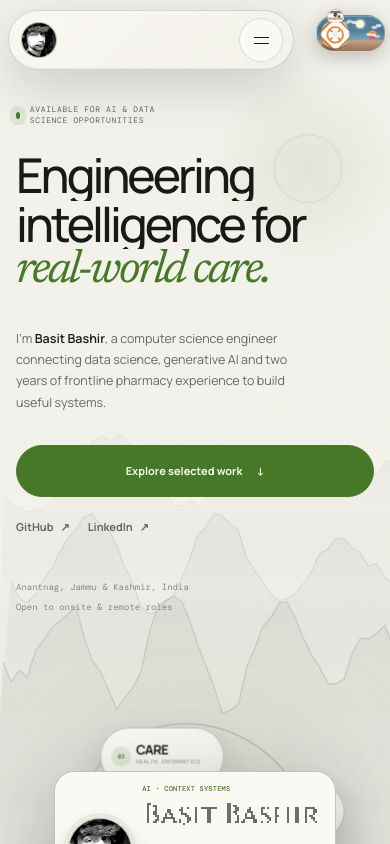
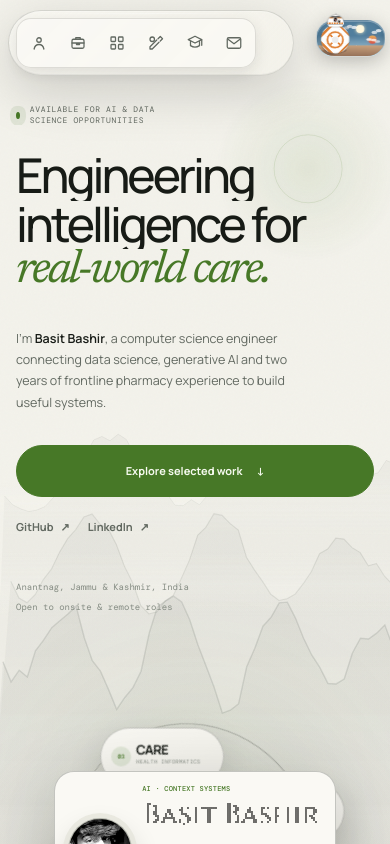
Before and after one commit to BasitBashirMaharaza/RBM-Port, a React (Vite) app: page / in a window 390 px wide. Shown: the top 844 px of the page. Built offline with nearby package versions, Linux system fonts and the light colour scheme; a web font is replaced by a local one.

Commit message:
Match mobile navigation to desktop tabs

```diff
--- a/src/styles.css
+++ b/src/styles.css
@@ -302,8 +302,7 @@ footer { padding: 28px 0; background: var(--bg); border-top: 1px solid var(--lin
 @media (max-width: 1120px) {
   .site-header { left: 12px; width: calc(100% - 124px); max-width: none; transform: none; }
   .site-header.header-hidden { transform: translateY(-145%); }
-  .desktop-nav { display: none; }.menu-button { display: grid; }.header-actions { margin-left: auto; }.header-actions .nav-cta { display: none; }.header-switch-dock { top: 17px; left: auto; right: 12px; }
-  .mobile-menu { z-index: 95; background: linear-gradient(180deg, color-mix(in srgb, var(--bg) 97%, transparent), var(--bg) 34%); }
+  .desktop-nav { display: flex; width: 100%; margin-left: 0; }.menu-button, .mobile-menu { display: none; }.header-actions .nav-cta { display: none; }.header-switch-dock { top: 26px; left: auto; right: 12px; }
   .hero-layout { grid-template-columns: minmax(0, 1fr) 430px; gap: 30px; }.hero h1 { font-size: clamp(52px, 8vw, 92px); }
   .section-heading { grid-template-columns: 150px 1fr; }.section-aside { grid-column: 2; margin-top: -20px; }
   .about-grid { grid-template-columns: 1fr 1fr; }.profile-card { grid-column: 1 / -1; grid-template-columns: 100px 1fr 1fr; align-items: center; padding: 30px 0 0; border-left: 0; border-top: 1px solid var(--line); }
@@ -324,12 +323,12 @@ footer { padding: 28px 0; background: var(--bg); border-top: 1px solid var(--lin
 }
 
 @media (max-width: 560px) {
-  :root { --gutter: 20px; --section-gap: 92px; }.site-header { top: 10px; left: 10px; width: calc(100% - 112px); min-height: 58px; padding: 7px 10px 7px 12px; }.brand-avatar { width: 36px; height: 36px; }.header-switch-dock { top: 15px; left: auto; right: 6px; transform: scale(.9); transform-origin: top right; }.header-switch-dock.header-hidden { transform: translateY(-145%) scale(.9); }.mobile-menu { padding: 96px 20px 30px; }
+  :root { --gutter: 20px; --section-gap: 92px; }.site-header { top: 10px; left: 10px; width: calc(100% - 112px); min-height: 58px; padding: 7px; }.brand { display: none; }.desktop-nav { min-width: 0; }.expandable-tabs { width: 100%; gap: 2px; padding: 3px; border-radius: 15px; }.expandable-separator { display: none; }.expandable-tab, .expandable-tab.is-selected { grid-template-columns: 1fr; gap: 0; min-width: 0; width: 100%; height: 42px; padding: 0; border-radius: 11px; place-items: center; }.expandable-tab > span { display: none; }.expandable-tab svg { width: 18px; height: 18px; }.header-switch-dock { top: 18px; left: auto; right: 6px; transform: scale(.9); transform-origin: top right; }.header-switch-dock.header-hidden { transform: translateY(-145%) scale(.9); }.mobile-menu { display: none; }
   .hero { padding-top: 104px; }.hero h1 { max-width: 360px; font-size: clamp(40px, 12vw, 52px); line-height: .94; letter-spacing: -.062em; }.hero-intro { max-width: 345px; font-size: 13px; line-height: 1.7; }.hero-actions .primary-button { width: 100%; }.hero-meta { flex-direction: column; gap: 7px; margin-top: 30px; }.hero-meta span + span::before { display: none; }
   .orbital-scene { width: 100%; margin-left: 0; transform: none; }.orbit-item { width: 140px; height: 64px; left: calc(50% - 70px); top: calc(50% - 32px); transform: rotate(calc(var(--position) * 90deg)) translateX(min(32vw, 166px)); }.orbit-card { padding: 8px 13px; }.orbit-card strong { font-size: 15px; }.portrait-core { inset: 28% 12%; grid-template-columns: 72px 1fr; gap: 12px; padding: 15px; }.portrait-copy strong { margin-block: 6px 5px; font-size: 17px; }.portrait-particle-name { height: 38px; max-width: 150px; }.portrait-copy small { min-height: 30px; font-size: 7.5px; line-height: 1.45; }.portrait-greeting { top: calc(100% + 8px); left: 8px; width: calc(100% - 16px); }.orbit-explore { margin-top: 6px; font-size: 6.5px; }.scene-coordinates { right: 3%; }
   .welcome-screen { padding: 22px 18px; }.welcome-top { justify-content: center; font-size: 7px; }.welcome-top span:first-child { display: none; }.welcome-word strong { font-size: clamp(46px, 16vw, 72px); }.welcome-echo { font-size: 14vw; }.welcome-emoji { top: -18px; right: -12px; }.welcome-screen::before { width: 92vw; height: 92vw; left: 4vw; top: calc(50% - 46vw); }.welcome-screen::after { width: 124vw; height: 124vw; left: -12vw; top: calc(50% - 62vw); }
   .section-heading h2 { font-size: clamp(40px, 13.5vw, 62px); }.section-aside { margin-top: -30px; }.about-lead { font-size: 24px; }.profile-card { grid-template-columns: 72px 1fr; }.capabilities { grid-template-columns: 1fr; }.capabilities span + span { border-left: 0; border-top: 1px solid var(--line); }
-  .experience-top h3 { font-size: 27px; }.experience-top > span { align-self: flex-start; }.project-stack { gap: 28px; }.project-card { border-radius: 18px; }.project-visual { min-height: 300px; }.project-copy { padding: 28px 22px 34px; }.project-copy h3 { font-size: 36px; }.visual-search .search-ring { width: 170px; height: 170px; }.search-ring::after { width: 68px; margin: 146px 0 0 132px; }
+  .experience-top h3 { font-size: 27px; }.experience-top > span { align-self: flex-start; }.project-stack { gap: 38px; }.project-card { position: sticky; top: calc(78px + env(safe-area-inset-top)); z-index: calc(10 + var(--index)); border-radius: 18px; }.project-visual { min-height: 260px; }.project-copy { padding: 28px 22px 34px; }.project-copy h3 { font-size: 36px; }.visual-search .search-ring { width: 170px; height: 170px; }.search-ring::after { width: 68px; margin: 146px 0 0 132px; }
   .experience-panel { border-radius: 18px; }.experience-visual { min-height: 230px; padding: 24px; }.experience-rings { width: 210px; height: 210px; }.experience-brand { margin-bottom: 18px; }.experience-detail { padding: 28px 22px 32px; }.experience-detail > p { margin-top: 26px; }.experience-detail h3 { font-size: 30px; }.experience-summary { margin-top: 17px; }.experience-detail ul { margin-block: 18px 22px; }.experience-thumbnails button { padding: 14px; }
   .skills-grid { grid-template-columns: 1fr; }.skill-column + .skill-column { border-left: 0; border-top: 1px solid var(--line); }.skill-column h3 { min-height: auto; }.degree-card { min-height: 0; grid-template-columns: 1fr; gap: 18px; padding: 30px 24px; }.degree-year { flex-direction: row; gap: 8px; }.credentials { grid-template-columns: 1fr; }.contact h2 { font-size: clamp(49px, 15vw, 74px); }footer .container { flex-direction: column; }
 }
@@ -351,7 +350,7 @@ footer { padding: 28px 0; background: var(--bg); border-top: 1px solid var(--lin
 @media (max-width: 560px) {
   body { min-width: 0; }
   .site-header { top: calc(10px + env(safe-area-inset-top)); }
-  .header-switch-dock { top: calc(15px + env(safe-area-inset-top)); }
+  .header-switch-dock { top: calc(18px + env(safe-area-inset-top)); }
   .menu-button, .gallery-arrows button { width: 44px; height: 44px; }
   .mobile-menu { padding-top: calc(92px + env(safe-area-inset-top)); }
   .mobile-menu a { min-height: 58px; align-items: center; padding-block: 12px; }
@@ -389,7 +388,7 @@ footer { padding: 28px 0; background: var(--bg); border-top: 1px solid var(--lin
 @media (max-width: 390px) {
   :root { --gutter: 16px; --section-gap: 76px; }
   .site-header { left: 8px; width: calc(100% - 104px); }
-  .header-switch-dock { right: 2px; transform: scale(.82); }
+  .header-switch-dock { top: 20px; right: 2px; transform: scale(.82); }
   .header-switch-dock.header-hidden { transform: translateY(-145%) scale(.82); }
   .hero h1 { font-size: clamp(38px, 12.5vw, 48px); }
   .hero-intro { font-size: 12.5px; }
```
